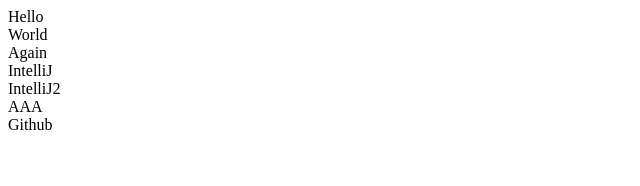
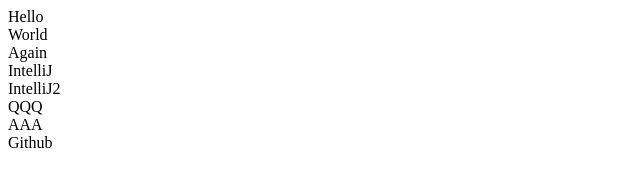
Before and after one commit to odedshchori/demo-repo, a plain HTML site: page index.html in a window 1280 px wide. Shown: the full height of the page, 0-640 px from the left. Drawn offline with Linux system fonts and the light colour scheme.

Commit message:
add QQQ from IJ

```diff
--- a/index.html
+++ b/index.html
@@ -3,5 +3,6 @@
 <div>Again</div>
 <div>IntelliJ</div>
 <div>IntelliJ2</div>
+<div>QQQ</div>
 <div>AAA</div>
 <div>Github</div>
```
